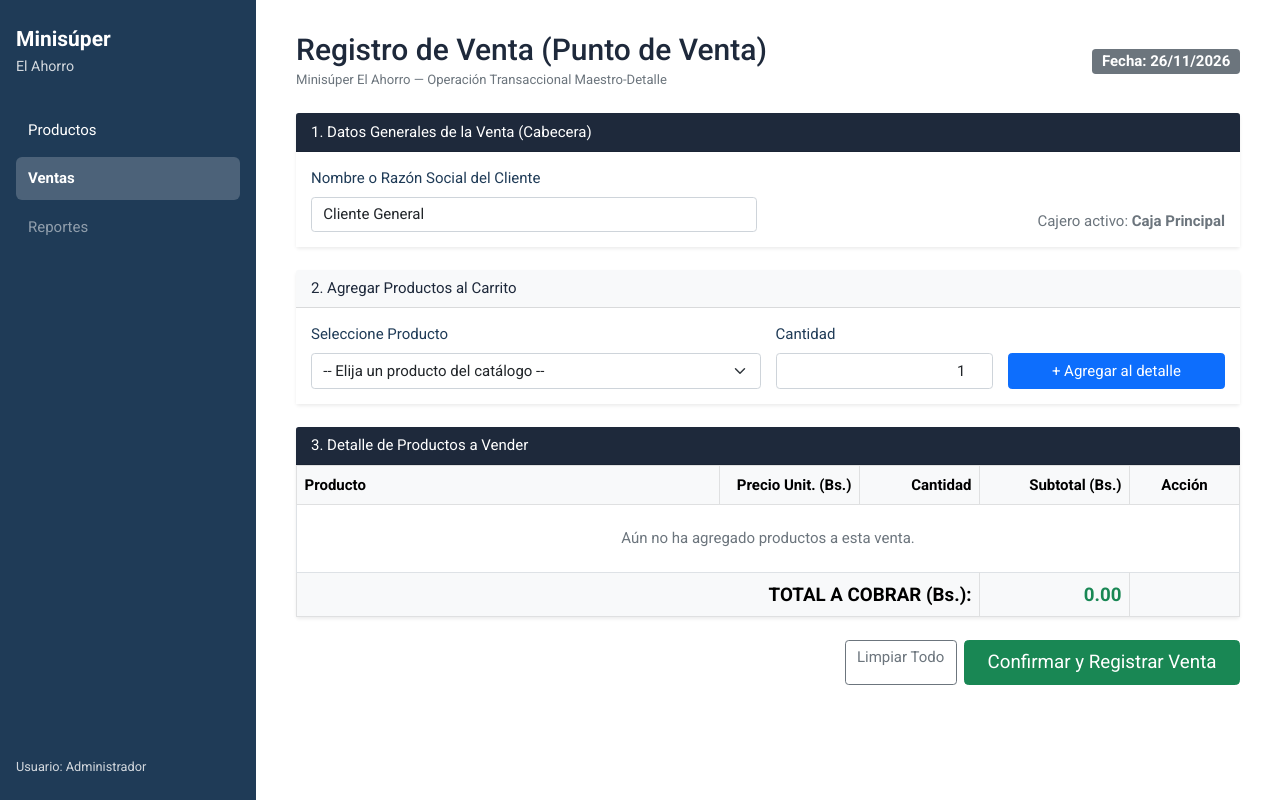
After one commit to ArielAguilera/MiniSuper-PrototipoCRUD, an ASP.NET Core app: template Views/Venta/Create.cshtml in a window 1280 px wide. The commit adds this page. Run offline with ASP.NET Core 8, Linux system fonts and the light colour scheme; the template is opened without the code that fills it, so the values that code supplies are empty.

Commit message:
feat(ventas): implementa registro maestro-detalle transaccional

```diff
--- a/Views/Shared/_Layout.cshtml
+++ b/Views/Shared/_Layout.cshtml
@@ -28,8 +28,8 @@
             <nav class="menu">
                 <a class="menu-item @(controladorActual == "Producto" ? "activo" : "")"
                    asp-controller="Producto" asp-action="Index">Productos</a>
-                @* Estos módulos se programan en las Actividades 7 y 10 *@
-                <span class="menu-item deshabilitado" title="Disponible en la Actividad 7">Ventas</span>
+                <a class="menu-item @(controladorActual == "Venta" ? "activo" : "")"
+                   asp-controller="Venta" asp-action="Create">Ventas</a>
                 <span class="menu-item deshabilitado" title="Disponible en la Actividad 10">Reportes</span>
             </nav>
 
--- /dev/null
+++ b/Views/Venta/Create.cshtml
@@ -0,0 +1,275 @@
+@model PrototipoCRUD.Models.Venta
+@{
+    ViewData["Title"] = "Registrar Nueva Venta";
+    var productos = ViewBag.Productos as List<PrototipoCRUD.Models.Producto> ?? new List<PrototipoCRUD.Models.Producto>();
+}
+
+<div class="d-flex justify-content-between align-items-center mb-4">
+    <div>
+        <h2 class="mb-0" style="color: #1E293B;">Registro de Venta (Punto de Venta)</h2>
+        <small class="text-muted">Minisúper El Ahorro — Operación Transaccional Maestro-Detalle</small>
+    </div>
+    <span class="badge bg-secondary fs-6">Fecha: @DateTime.Now.ToString("dd/MM/yyyy")</span>
+</div>
+
+@if (TempData["Exito"] != null)
+{
+    <div class="alert alert-success alert-dismissible fade show" role="alert">
+        <strong>¡Operación exitosa!</strong> @TempData["Exito"]
+        <button type="button" class="btn-close" data-bs-dismiss="alert"></button>
+    </div>
+}
+
+@if (TempData["Error"] != null)
+{
+    <div class="alert alert-danger alert-dismissible fade show" role="alert">
+        <strong>Atención:</strong> @TempData["Error"]
+        <button type="button" class="btn-close" data-bs-dismiss="alert"></button>
+    </div>
+}
+
+<form asp-action="Create" method="post" id="formVenta">
+    @Html.AntiForgeryToken()
+
+    <!-- 1. SECCIÓN MAESTRO (Cabecera de la Venta) -->
+    <div class="card shadow-sm border-0 mb-4">
+        <div class="card-header text-white fw-semibold" style="background-color: #1E293B;">
+            1. Datos Generales de la Venta (Cabecera)
+        </div>
+        <div class="card-body bg-white">
+            <div class="row align-items-end">
+                <div class="col-md-6">
+                    <label asp-for="Cliente" class="form-label fw-semibold">Nombre o Razón Social del Cliente</label>
+                    <input asp-for="Cliente" class="form-control" value="Cliente General" required />
+                </div>
+                <div class="col-md-6 text-md-end mt-3 mt-md-0">
+                    <span class="text-muted">Cajero activo: <strong>Caja Principal</strong></span>
+                </div>
+            </div>
+        </div>
+    </div>
+
+    <!-- 2. SELECTOR PARA AGREGAR PRODUCTOS AL DETALLE -->
+    <div class="card shadow-sm border-0 mb-4">
+        <div class="card-header bg-light fw-semibold" style="color: #1E293B;">
+            2. Agregar Productos al Carrito
+        </div>
+        <div class="card-body bg-white">
+            <div class="row g-3 align-items-end">
+                <div class="col-md-6">
+                    <label class="form-label fw-semibold">Seleccione Producto</label>
+                    <select id="selectProducto" class="form-select">
+                        <option value="">-- Elija un producto del catálogo --</option>
+                        @foreach (var p in productos)
+                        {
+                            <option value="@p.Id"
+                                    data-nombre="@p.Nombre"
+                                    data-precio="@p.Precio.ToString(System.Globalization.CultureInfo.InvariantCulture)"
+                                    data-stock="@p.Stock">
+                                [@p.Codigo] @p.Nombre — Bs. @p.Precio.ToString("N2") (Stock: @p.Stock)
+                            </option>
+                        }
+                    </select>
+                </div>
+                <div class="col-md-3">
+                    <label class="form-label fw-semibold">Cantidad</label>
+                    <input type="number" id="txtCantidad" class="form-control text-end" value="1" min="1" />
+                </div>
+                <div class="col-md-3">
+                    <button type="button" id="btnAgregarItem" class="btn btn-primary w-100">
+                        + Agregar al detalle
+                    </button>
+                </div>
+            </div>
+            <div id="avisoCarrito" class="text-danger small mt-2 d-none"></div>
+        </div>
+    </div>
+
+    <!-- 3. SECCIÓN DETALLE (Tabla Dinámica en Memoria) -->
+    <div class="card shadow-sm border-0 mb-4">
+        <div class="card-header text-white fw-semibold" style="background-color: #1E293B;">
+            3. Detalle de Productos a Vender
+        </div>
+        <div class="card-body p-0 bg-white">
+            <table class="table table-hover table-bordered mb-0 align-middle" id="tablaDetalle">
+                <thead class="table-light">
+                    <tr>
+                        <th>Producto</th>
+                        <th class="text-end" style="width: 140px;">Precio Unit. (Bs.)</th>
+                        <th class="text-end" style="width: 120px;">Cantidad</th>
+                        <th class="text-end" style="width: 150px;">Subtotal (Bs.)</th>
+                        <th class="text-center" style="width: 110px;">Acción</th>
+                    </tr>
+                </thead>
+                <tbody id="cuerpoDetalle">
+                    <tr id="filaVacia">
+                        <td colspan="5" class="text-center text-muted py-4">
+                            Aún no ha agregado productos a esta venta.
+                        </td>
+                    </tr>
+                </tbody>
+                <tfoot>
+                    <tr class="table-light">
+                        <td colspan="3" class="text-end fw-bold fs-5">TOTAL A COBRAR (Bs.):</td>
+                        <td class="text-end fw-bold fs-5 text-success" id="lblTotalGeneral">0.00</td>
+                        <td></td>
+                    </tr>
+                </tfoot>
+            </table>
+        </div>
+    </div>
+
+    <!-- Contenedor vacío que JavaScript llena dinámicamente al agregar productos -->
+    <div id="inputsOcultos"></div>
+
+    <div class="d-flex justify-content-end gap-2">
+        <a asp-action="Create" class="btn btn-outline-secondary">Limpiar Todo</a>
+        <button type="submit" class="btn btn-success btn-lg px-4">
+            Confirmar y Registrar Venta
+        </button>
+    </div>
+</form>
+
+@section Scripts {
+    <script>
+        document.addEventListener("DOMContentLoaded", function () {
+            let carrito = [];
+            const sepDecimal = "@System.Globalization.CultureInfo.CurrentCulture.NumberFormat.NumberDecimalSeparator";
+
+            const selectProducto = document.getElementById("selectProducto");
+            const txtCantidad = document.getElementById("txtCantidad");
+            const btnAgregar = document.getElementById("btnAgregarItem");
+            const cuerpoDetalle = document.getElementById("cuerpoDetalle");
+            const inputsOcultos = document.getElementById("inputsOcultos");
+            const lblTotalGeneral = document.getElementById("lblTotalGeneral");
+            const avisoCarrito = document.getElementById("avisoCarrito");
+
+            function mostrarAviso(msg) {
+                avisoCarrito.textContent = msg;
+                avisoCarrito.classList.remove("d-none");
+            }
+
+            function ocultarAviso() {
+                avisoCarrito.classList.add("d-none");
+            }
+
+            btnAgregar.addEventListener("click", function () {
+                ocultarAviso();
+                const opcion = selectProducto.options[selectProducto.selectedIndex];
+
+                if (!opcion || !opcion.value) {
+                    mostrarAviso("Seleccione un producto de la lista.");
+                    return;
+                }
+
+                const idProducto = parseInt(opcion.value);
+                const nombre = opcion.getAttribute("data-nombre");
+                const precio = parseFloat(opcion.getAttribute("data-precio"));
+                const stock = parseInt(opcion.getAttribute("data-stock"));
+                const cantidad = parseInt(txtCantidad.value);
+
+                if (isNaN(cantidad) || cantidad <= 0) {
+                    mostrarAviso("La cantidad debe ser mayor a 0.");
+                    return;
+                }
+
+                const existente = carrito.find(x => x.idProducto === idProducto);
+                const cantidadTotal = (existente ? existente.cantidad : 0) + cantidad;
+
+                if (cantidadTotal > stock) {
+                    mostrarAviso(`Stock insuficiente. Solo quedan ${stock} unidades disponibles de ${nombre}.`);
+                    return;
+                }
+
+                if (existente) {
+                    existente.cantidad = cantidadTotal;
+                } else {
+                    carrito.push({
+                        idProducto: idProducto,
+                        nombre: nombre,
+                        precioUnitario: precio,
+                        cantidad: cantidad
+                    });
+                }
+
+                txtCantidad.value = "1";
+                selectProducto.selectedIndex = 0;
+                renderizarTabla();
+            });
+
+            window.quitarItem = function (indice) {
+                carrito.splice(indice, 1);
+                renderizarTabla();
+            };
+
+            function renderizarTabla() {
+                cuerpoDetalle.innerHTML = "";
+                inputsOcultos.innerHTML = "";
+
+                if (carrito.length === 0) {
+                    cuerpoDetalle.innerHTML = `
+                        <tr id="filaVacia">
+                            <td colspan="5" class="text-center text-muted py-4">
+                                Aún no ha agregado productos a esta venta.
+                            </td>
+                        </tr>`;
+                    lblTotalGeneral.textContent = "0.00";
+                    return;
+                }
+
+                let total = 0;
+
+                carrito.forEach((item, index) => {
+                    const subtotal = item.cantidad * item.precioUnitario;
+                    total += subtotal;
+
+                    const tr = document.createElement("tr");
+
+                    const c1 = tr.insertCell();
+                    c1.textContent = item.nombre;
+
+                    const c2 = tr.insertCell();
+                    c2.className = "text-end";
+                    c2.textContent = item.precioUnitario.toFixed(2);
+
+                    const c3 = tr.insertCell();
+                    c3.className = "text-end";
+                    c3.textContent = item.cantidad;
+
+                    const c4 = tr.insertCell();
+                    c4.className = "text-end fw-semibold";
+                    c4.textContent = subtotal.toFixed(2);
+
+                    const c5 = tr.insertCell();
+                    c5.className = "text-center";
+                    const btnQuitar = document.createElement("button");
+                    btnQuitar.type = "button";
+                    btnQuitar.className = "btn btn-sm btn-outline-danger";
+                    btnQuitar.textContent = "Quitar";
+                    btnQuitar.onclick = () => quitarItem(index);
+                    c5.appendChild(btnQuitar);
+
+                    cuerpoDetalle.appendChild(tr);
+
+                    const precioFormateado = item.precioUnitario.toFixed(2).replace(".", sepDecimal);
+                    const campos = {
+                        IdProducto: item.idProducto,
+                        NombreProducto: item.nombre,
+                        Cantidad: item.cantidad,
+                        PrecioUnitario: precioFormateado
+                    };
+
+                    for (const [clave, valor] of Object.entries(campos)) {
+                        const hidden = document.createElement("input");
+                        hidden.type = "hidden";
+                        hidden.name = `Detalles[${index}].${clave}`;
+                        hidden.value = valor;
+                        inputsOcultos.appendChild(hidden);
+                    }
+                });
+
+                lblTotalGeneral.textContent = total.toFixed(2);
+            }
+        });
+    </script>
+}
```
Also changed, not shown: BaseDatos/03_tablas_ventas.sql (added, +20 -0 lines), Controllers/VentaController.cs (added, +46 -0 lines), Data/VentaDAO.cs (added, +86 -0 lines), Models/DetalleVenta.cs (added, +15 -0 lines), Models/Venta.cs (added, +23 -0 lines).
